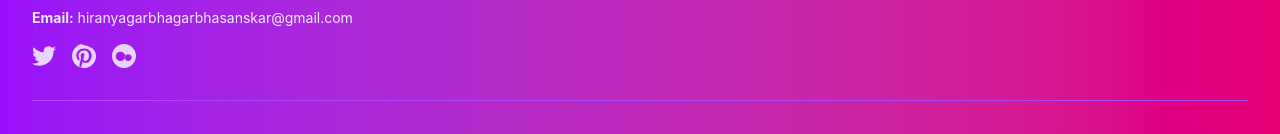
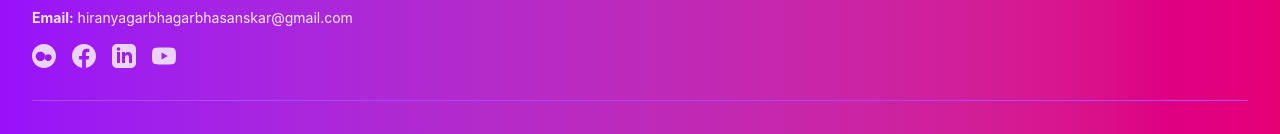
Before and after one commit to singhsunny26sep/hiranyagarbhsanskar, a React (Create React App) app: page / in a window 1280 px wide. Shown: the part 5905-6039 px from the top of the page. Built offline with nearby package versions, Linux system fonts and the light colour scheme.

Commit message:
newchnges

```diff
--- a/src/components/Footer.jsx
+++ b/src/components/Footer.jsx
@@ -91,19 +91,28 @@ function Footer() {
               </p>
             </div>
             <div className="flex space-x-4">
-              <a href="#" className="text-purple-200 hover:text-white transition duration-300">
+              {/* Instagram */}
+              <a href="https://www.instagram.com/hiranyagarbha_garbhasanskar123/" target="_blank" rel="noopener noreferrer" className="text-purple-200 hover:text-white transition duration-300">
                 <svg className="w-6 h-6" fill="currentColor" viewBox="0 0 24 24">
-                  <path d="M24 4.557c-.883.392-1.832.656-2.828.775 1.017-.609 1.798-1.574 2.165-2.724-.951.564-2.005.974-3.127 1.195-.897-.957-2.178-1.555-3.594-1.555-3.179 0-5.515 2.966-4.797 6.045-4.091-.205-7.719-2.165-10.148-5.144-1.29 2.213-.669 5.108 1.523 6.574-.806-.026-1.566-.247-2.229-.616-.054 2.281 1.581 4.415 3.949 4.89-.693.188-1.452.232-2.224.084.626 1.956 2.444 3.379 4.6 3.419-2.07 1.623-4.678 2.348-7.29 2.04 2.179 1.397 4.768 2.212 7.548 2.212 9.142 0 14.307-7.721 13.995-14.646.962-.695 1.797-1.562 2.457-2.549z"/>
+                  <path d="M12.017 0C5.396 0 .029 5.367.029 11.987c0 6.62 5.367 11.987 11.988 11.987s11.987-5.367 11.987-11.987C24.004 5.367 18.637.001 12.017.001zM8.449 16.988c-1.297 0-2.448-.49-3.323-1.297C4.253 14.894 3.762 13.743 3.762 12.446s.49-2.448 1.364-3.323c.875-.875 2.026-1.365 3.323-1.365s2.448.49 3.323 1.365c.875.875 1.365 2.026 1.365 3.323s-.49 2.448-1.365 3.323c-.875.807-2.026 1.297-3.323 1.297zm7.718 0c-.99 0-1.805-.322-2.475-.962-.67-.64-1.007-1.475-1.007-2.465s.337-1.825.995-2.465c.67-.64 1.485-.962 2.487-.962s1.805.322 2.475.962c.67.64 1.007 1.475 1.007 2.465s-.337 1.825-.995 2.465c-.67.64-1.485.962-2.487.962z"/>
                 </svg>
               </a>
-              <a href="#" className="text-purple-200 hover:text-white transition duration-300">
+              {/* Facebook */}
+              <a href="https://www.facebook.com/profile.php?id=61577324100615" target="_blank" rel="noopener noreferrer" className="text-purple-200 hover:text-white transition duration-300">
                 <svg className="w-6 h-6" fill="currentColor" viewBox="0 0 24 24">
-                  <path d="M12.017 0C5.396 0 .029 5.367.029 11.987c0 5.079 3.158 9.417 7.618 11.174-.105-.949-.199-2.403.041-3.439.219-.937 1.406-5.957 1.406-5.957s-.359-.72-.359-1.781c0-1.663.967-2.911 2.168-2.911 1.024 0 1.518.769 1.518 1.688 0 1.029-.653 2.567-.992 3.992-.285 1.193.6 2.165 1.775 2.165 2.128 0 3.768-2.245 3.768-5.487 0-2.861-2.063-4.869-5.008-4.869-3.41 0-5.409 2.562-5.409 5.199 0 1.033.394 2.143.889 2.749.099.12.112.225.085.345-.09.375-.293 1.199-.334 1.363-.053.225-.172.271-.402.165-1.495-.69-2.433-2.878-2.433-4.646 0-3.776 2.748-7.252 7.92-7.252 4.158 0 7.392 2.967 7.392 6.923 0 4.135-2.607 7.462-6.233 7.462-1.214 0-2.357-.629-2.746-1.378l-.748 2.853c-.271 1.043-1.002 2.35-1.492 3.146C9.57 23.812 10.763 24.009 12.017 24.009c6.624 0 11.99-5.367 11.99-11.987C24.007 5.367 18.641.001.012.017z"/>
+                  <path d="M24 12.073c0-6.627-5.373-12-12-12s-12 5.373-12 12c0 5.99 4.388 10.954 10.125 11.854v-8.385H7.078v-3.47h3.047V9.43c0-3.007 1.792-4.669 4.533-4.669 1.312 0 2.686.235 2.686.235v2.953H15.83c-1.491 0-1.956.925-1.956 1.874v2.25h3.328l-.532 3.47h-2.796v8.385C19.612 23.027 24 18.062 24 12.073z"/>
                 </svg>
               </a>
-              <a href="#" className="text-purple-200 hover:text-white transition duration-300">
+              {/* LinkedIn */}
+              <a href="https://www.linkedin.com/in/hiranyagarbh-garbhsanskar-051647377/" target="_blank" rel="noopener noreferrer" className="text-purple-200 hover:text-white transition duration-300">
                 <svg className="w-6 h-6" fill="currentColor" viewBox="0 0 24 24">
-                  <path d="M12.017 0C5.396 0 .029 5.367.029 11.987c0 6.62 5.367 11.987 11.988 11.987s11.987-5.367 11.987-11.987C24.004 5.367 18.637.001 12.017.001zM8.449 16.988c-1.297 0-2.448-.49-3.323-1.297C4.253 14.894 3.762 13.743 3.762 12.446s.49-2.448 1.364-3.323c.875-.875 2.026-1.365 3.323-1.365s2.448.49 3.323 1.365c.875.875 1.365 2.026 1.365 3.323s-.49 2.448-1.365 3.323c-.875.807-2.026 1.297-3.323 1.297zm7.718 0c-.99 0-1.805-.322-2.475-.962-.67-.64-1.007-1.475-1.007-2.465s.337-1.825.995-2.465c.67-.64 1.485-.962 2.487-.962s1.805.322 2.475.962c.67.64 1.007 1.475 1.007 2.465s-.337 1.825-.995 2.465c-.67.64-1.485.962-2.487.962z"/>
+                  <path d="M19 0h-14c-2.761 0-5 2.239-5 5v14c0 2.761 2.239 5 5 5h14c2.762 0 5-2.239 5-5v-14c0-2.761-2.238-5-5-5zm-11 19h-3v-11h3v11zm-1.5-12.268c-.966 0-1.75-.79-1.75-1.764s.784-1.764 1.75-1.764 1.75.79 1.75 1.764-.783 1.764-1.75 1.764zm13.5 12.268h-3v-5.604c0-3.368-4-3.113-4 0v5.604h-3v-11h3v1.765c1.396-2.586 7-2.777 7 2.476v6.759z"/>
+                </svg>
+              </a>
+              {/* YouTube */}
+              <a href="https://www.youtube.com/channel/UCoRPQ5NXLHPt3w7KbCxyEJA" target="_blank" rel="noopener noreferrer" className="text-purple-200 hover:text-white transition duration-300">
+                <svg className="w-6 h-6" fill="currentColor" viewBox="0 0 24 24">
+                  <path d="M23.498 6.186a3.016 3.016 0 0 0-2.122-2.136C19.505 3.545 12 3.545 12 3.545s-7.505 0-9.377.505A3.017 3.017 0 0 0 .502 6.186C0 8.07 0 12 0 12s0 3.93.502 5.814a3.016 3.016 0 0 0 2.122 2.136c1.871.505 9.376.505 9.376.505s7.505 0 9.377-.505a3.015 3.015 0 0 0 2.122-2.136C24 15.93 24 12 24 12s0-3.93-.502-5.814zM9.545 15.568V8.432L15.818 12l-6.273 3.568z"/>
                 </svg>
               </a>
             </div>
```
